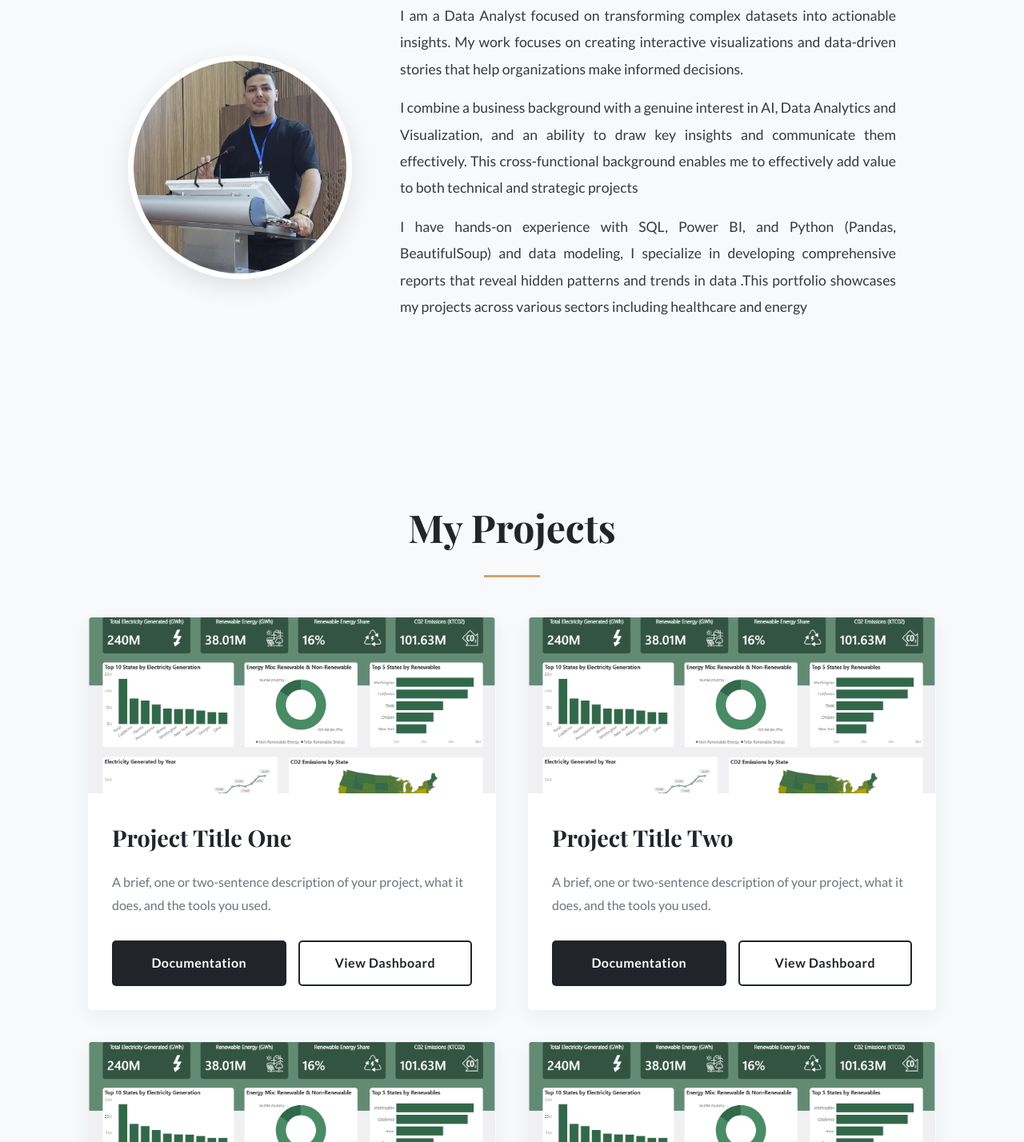
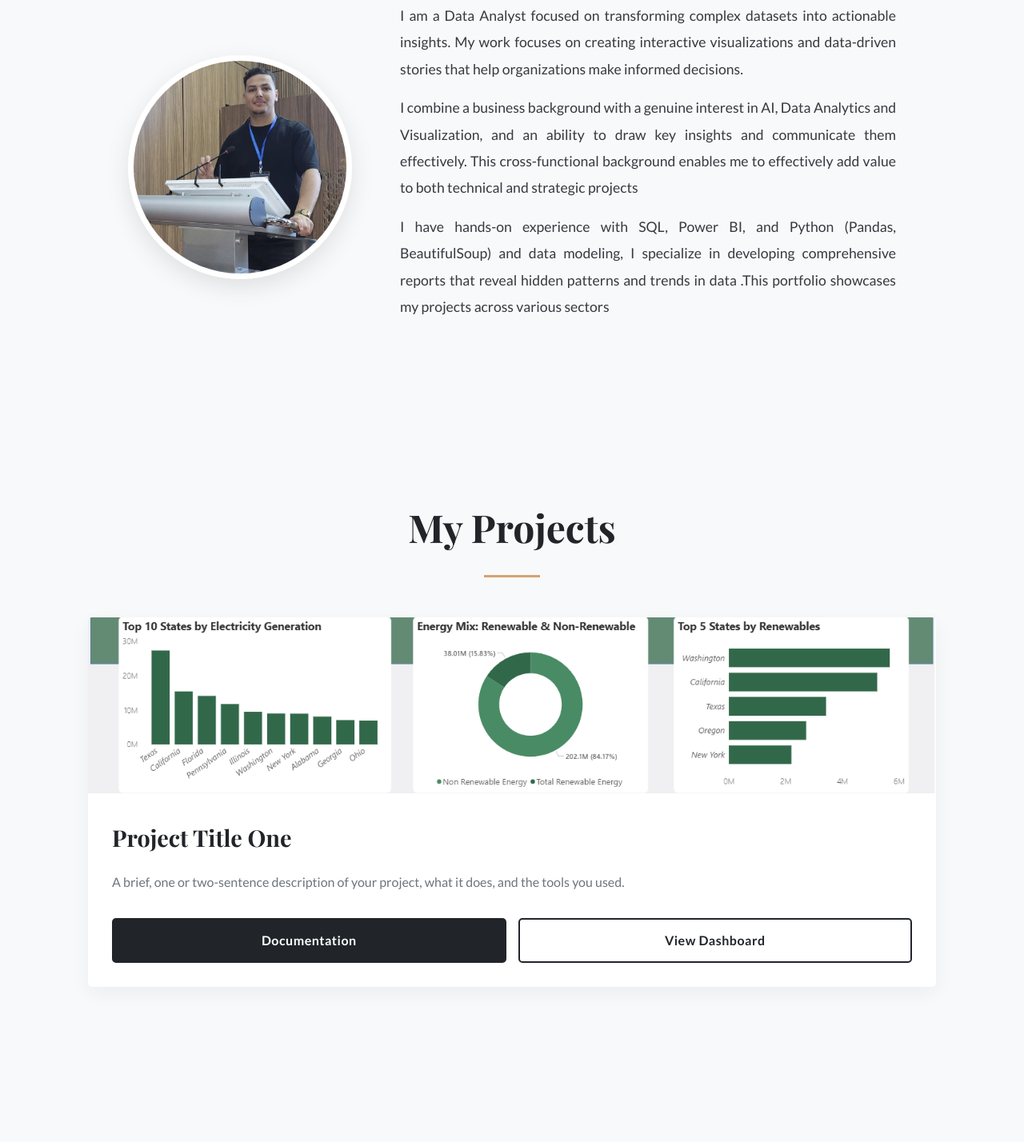
Before and after one commit to OutmanAMRHOURH/outmanamrhourh.github.io, a plain HTML site: page index.html in a window 1280 px wide. Shown: the part 692-2120 px from the top of the page at 80% size. Drawn offline with nearby package versions, Linux system fonts and the light colour scheme.

Commit message:
Update index.html

```diff
--- a/index.html
+++ b/index.html
@@ -69,7 +69,7 @@
                     enables me to effectively add value to both technical and strategic projects</p>
                 <p>I have hands-on experience with SQL, Power BI, and Python (Pandas, BeautifulSoup) and data modeling,
                      I specialize in developing comprehensive reports that reveal hidden patterns and trends in data
-                     .This portfolio showcases my projects across various sectors including healthcare and energy</p>
+                     .This portfolio showcases my projects across various sectors</p>
             </div>
         </div>
     </div>
@@ -91,14 +91,14 @@
                     <p>A brief, one or two-sentence description of your project, what it does, and the tools you used.</p>
                     <div class="project-buttons">
                         <!--💡UPDATE: Add link to your project's code/documentation on GitHub-->
-                        <a href="[YOUR_GITHUB_PROJECT_URL]" target="_blank" class="btn">Documentation</a>
+                        <a href="https://github.com/OutmanAMRHOURH" target="_blank" class="btn">Documentation</a>
                         <!--💡UPDATE: Add link to your live dashboard (e.g., Power BI, Tableau Public)-->
-                        <a href="[YOUR_LIVE_DASHBOARD_URL]" target="_blank" class="btn btn-secondary">View Dashboard</a>
+                        <a href="https://github.com/OutmanAMRHOURH" target="_blank" class="btn btn-secondary">View Dashboard</a>
                     </div>
                 </div>
             </div>
-
-            <!-- Project 2 -->
+<!--
+             Project 2
             <div class="project-card">
                 <img src="assets/images/US-Elec.png" alt="Project Two Preview">
                 <div class="project-card-content">
@@ -111,7 +111,7 @@
                 </div>
             </div>
 
-            <!-- Project 3 -->
+            Project 3
             <div class="project-card">
                 <img src="assets/images/US-Elec.png" alt="Project Three Preview">
                 <div class="project-card-content">
@@ -124,7 +124,7 @@
                 </div>
             </div>
 
-            <!-- Project 4 -->
+             Project 4
             <div class="project-card">
                 <img src="assets/images/US-Elec.png" alt="Project Four Preview">
                 <div class="project-card-content">
@@ -136,7 +136,7 @@
                     </div>
                 </div>
             </div>
-
+-->
         </div>
     </div>
 </section>
```
